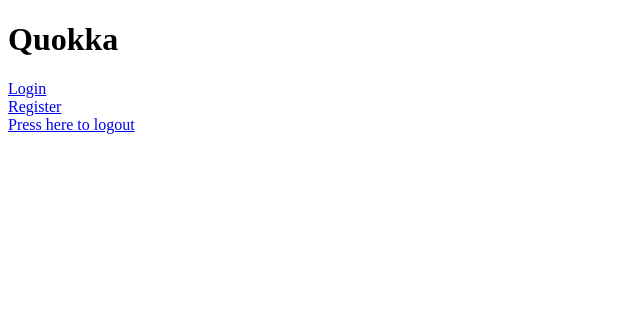
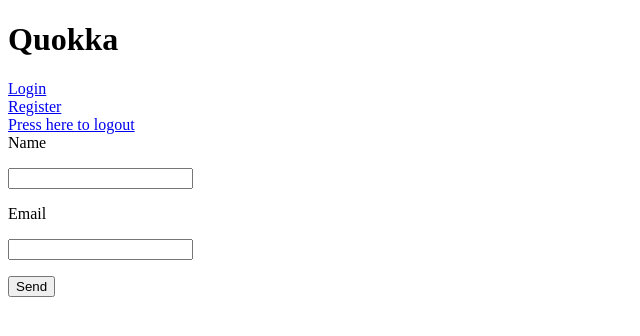
Before and after one commit to blinmakersha/movie-app, a Flask app: page / in a window 1280 px wide. Shown: the top 336 px of the page, without its empty margins (0-640 px from the left). Run offline with Flask 3, Linux system fonts and the light colour scheme.

Commit message:
Add sending email function and form

```diff
--- a/app.py
+++ b/app.py
@@ -1,10 +1,13 @@
-from flask import Flask, redirect, render_template, url_for
+import smtplib
+
+from flask import Flask, flash, redirect, render_template, url_for
 from flask_bcrypt import Bcrypt
 from flask_login import (LoginManager, UserMixin, login_required, login_user,
                          logout_user)
+from flask_mail import Mail, Message
 from flask_sqlalchemy import SQLAlchemy
 from flask_wtf import FlaskForm
-from wtforms import PasswordField, StringField, SubmitField
+from wtforms import EmailField, PasswordField, StringField, SubmitField
 from wtforms.validators import InputRequired, Length, ValidationError
 
 db = SQLAlchemy()
@@ -12,7 +15,14 @@ app = Flask(__name__)
 bcrypt = Bcrypt(app)
 app.config['SQLALCHEMY_DATABASE_URI'] = 'sqlite:///database.db'
 app.config['SECRET_KEY'] = 'mysecretkey'
+app.config['MAIL_SERVER'] = "smtp.gmail.com"
+app.config['MAIL_PORT'] = 587
+app.config['MAIL_USE_TLS'] = True
+app.config['MAIL_USERNAME'] = 'newsletters.with.love@gmail.com'
+app.config['MAIL_PASSWORD'] = 'wdpj uywv jjkf xbom'
+
 db.init_app(app)
+mail = Mail(app)
 
 login_manager = LoginManager()
 login_manager.init_app(app)
@@ -28,6 +38,12 @@ class User(db.Model, UserMixin):
     id = db.Column(db.Integer, primary_key=True)
     username = db.Column(db.String(20), nullable=False, unique=True)
     password = db.Column(db.String(80), nullable=False)
+
+
+class SendForm(FlaskForm):
+    name = StringField('Name')
+    email = EmailField('Email')
+    submit = SubmitField('Send')
 
 
 class RegisterFrom(FlaskForm):
@@ -54,9 +70,23 @@ class LoginFrom(FlaskForm):
     submit = SubmitField('Login')
 
 
-@app.route('/')
+@app.route('/', methods=['GET', 'POST'])
 def home():
-    return render_template('home.html')
+    form = SendForm()
+    if form.validate_on_submit():
+        email = form.email.data
+        subject = "Now, you are in our team!"
+        message_body = "Congratulations, now we will send you top movies every week! Thanks for being with us."
+        msg = Message(
+            subject, sender='newsletters.with.love@gmail.com', recipients=[email])
+        msg.body = message_body
+        try:
+            mail.send(msg)
+            flash('You have been subscribed to our email newsletters', 'success')
+        except Exception as e:
+            flash(f'Error sending email: {str(e)}', 'danger')
+        return redirect("/")
+    return render_template('home.html', form=form)
 
 
 @app.route('/login', methods=['GET', 'POST'])
--- a/templates/home.html
+++ b/templates/home.html
@@ -10,5 +10,21 @@
 		<a href="{{url_for('login')}}">Login</a><br />
 		<a href="{{url_for('register')}}">Register</a><br />
 		<a href="{{url_for('logout')}}">Press here to logout</a><br />
+		<div>
+			<form method="POST">
+				{{ form.hidden_tag() }}
+				<div>
+					<label>Name</label>
+					<p>{{ form.name }}</p>
+				</div>
+				<div>
+					<label>Email</label>
+					<p>{{ form.email }}</p>
+				</div>
+				<div>
+					<p>{{ form.submit }}</p>
+				</div>
+			</form>
+		</div>
 	</body>
 </html>
```
Also changed, not shown: instance/database.db.
